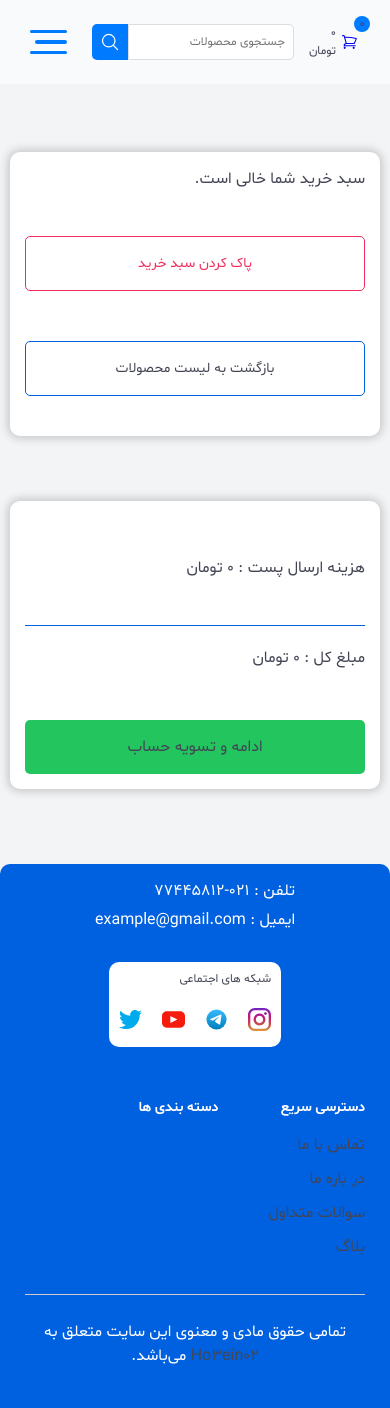
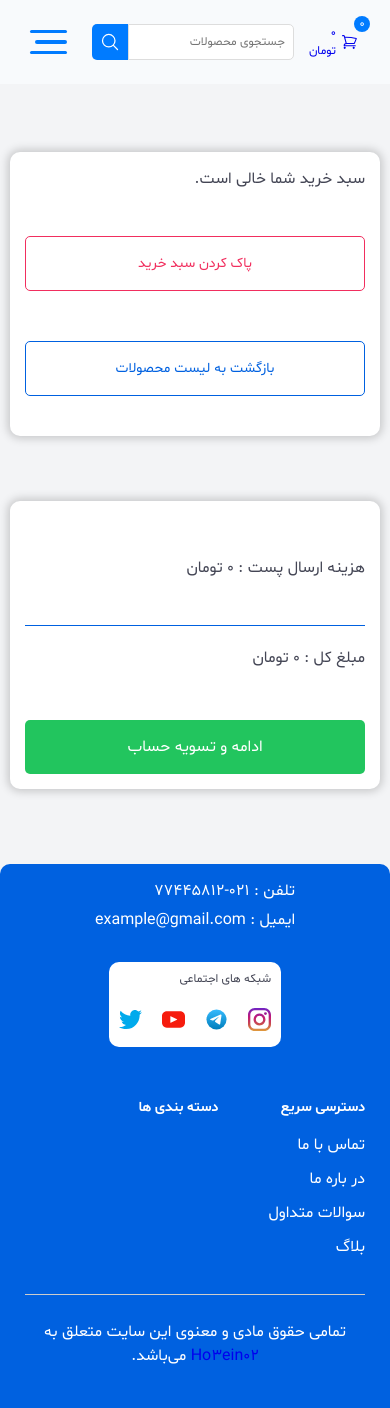
Before and after one commit to Ho3ein02/bytemarket, a Django app: page /cart/ in a window 390 px wide. Run offline with Django 5.2, Linux system fonts and the light colour scheme; data that the repository does not hold is empty; parts of the project's set-up code (start-up, migrations or seed data) failed here and were passed over.

Commit message:
fix link color bug in mobile browsers

```diff
--- a/static/style/base.css
+++ b/static/style/base.css
@@ -18,7 +18,6 @@
 }
 
 a {
-    -webkit-text-fill-color: var(--text-color);
     -webkit-tap-highlight-color: var(--text-color);
     text-decoration: none;
 }
```
